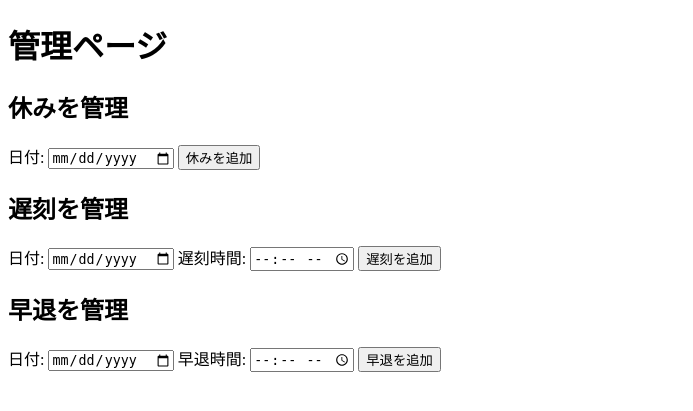
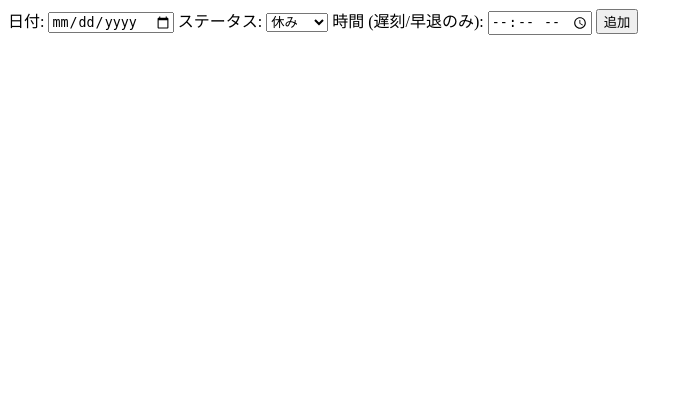
Before and after one commit to honjobunseki/flask-attendance-app, a Flask app: page /manage in a window 1280 px wide. Shown: the top 411 px of the page, without its empty margins (0-693 px from the left). Run offline with Flask 3, Linux system fonts and the light colour scheme; data that the repository does not hold is empty; some libraries are stand-ins or nearby versions.

Commit message:
Update manage.html

```diff
--- a/templates/manage.html
+++ b/templates/manage.html
@@ -1,69 +1,35 @@
-<!DOCTYPE html>
-<html lang="ja">
-<head>
-    <meta charset="UTF-8">
-    <meta name="viewport" content="width=device-width, initial-scale=1.0">
-    <title>管理ページ</title>
-</head>
-<body>
-    <h1>管理ページ</h1>
+<form method="POST">
+    <label for="date">日付:</label>
+    <input type="date" id="date" name="date" required>
 
-    <h2>休みを管理</h2>
-    <form method="POST">
-        <label for="date">日付:</label>
-        <input type="date" name="date" required>
-        <button type="submit" name="action" value="add_holiday">休みを追加</button>
-    </form>
-    <ul>
-        {% for holiday in holidays %}
-        <li>
-            {{ holiday }}
-            <form method="POST" style="display:inline;">
-                <input type="hidden" name="date" value="{{ holiday }}">
-                <button type="submit" name="action" value="remove_holiday">削除</button>
-            </form>
-        </li>
-        {% endfor %}
-    </ul>
+    <label for="status_type">ステータス:</label>
+    <select id="status_type" name="status_type" required>
+        <option value="休み">休み</option>
+        <option value="遅刻">遅刻</option>
+        <option value="早退">早退</option>
+        <option value="外出中">外出中</option>
+        <option value="休憩中">休憩中</option>
+    </select>
 
-    <h2>遅刻を管理</h2>
-    <form method="POST">
-        <label for="date">日付:</label>
-        <input type="date" name="date" required>
-        <label for="time">遅刻時間:</label>
-        <input type="time" name="time" required>
-        <button type="submit" name="action" value="add_late">遅刻を追加</button>
-    </form>
-    <ul>
-        {% for date, time in work_status["遅刻"].items() %}
-        <li>
-            {{ date }}: {{ time }}
-            <form method="POST" style="display:inline;">
-                <input type="hidden" name="date" value="{{ date }}">
-                <button type="submit" name="action" value="remove_late">削除</button>
-            </form>
-        </li>
-        {% endfor %}
-    </ul>
+    <label for="time">時間 (遅刻/早退のみ):</label>
+    <input type="time" id="time" name="time">
 
-    <h2>早退を管理</h2>
-    <form method="POST">
-        <label for="date">日付:</label>
-        <input type="date" name="date" required>
-        <label for="time">早退時間:</label>
-        <input type="time" name="time" required>
-        <button type="submit" name="action" value="add_early">早退を追加</button>
-    </form>
-    <ul>
-        {% for date, time in work_status["早退"].items() %}
-        <li>
-            {{ date }}: {{ time }}
-            <form method="POST" style="display:inline;">
-                <input type="hidden" name="date" value="{{ date }}">
-                <button type="submit" name="action" value="remove_early">削除</button>
-            </form>
-        </li>
-        {% endfor %}
-    </ul>
-</body>
-</html>
+    <div id="extra_options" style="display:none;">
+        <input type="checkbox" id="direct_return" name="direct_return">
+        <label for="direct_return">直帰予定</label>
+    </div>
+
+    <button type="submit">追加</button>
+</form>
+
+<script>
+    // ステータスが「外出中」の場合のみ「直帰予定」のオプションを表示
+    document.getElementById("status_type").addEventListener("change", function() {
+        const extraOptions = document.getElementById("extra_options");
+        if (this.value === "外出中") {
+            extraOptions.style.display = "block";
+        } else {
+            extraOptions.style.display = "none";
+        }
+    });
+</script>
```
